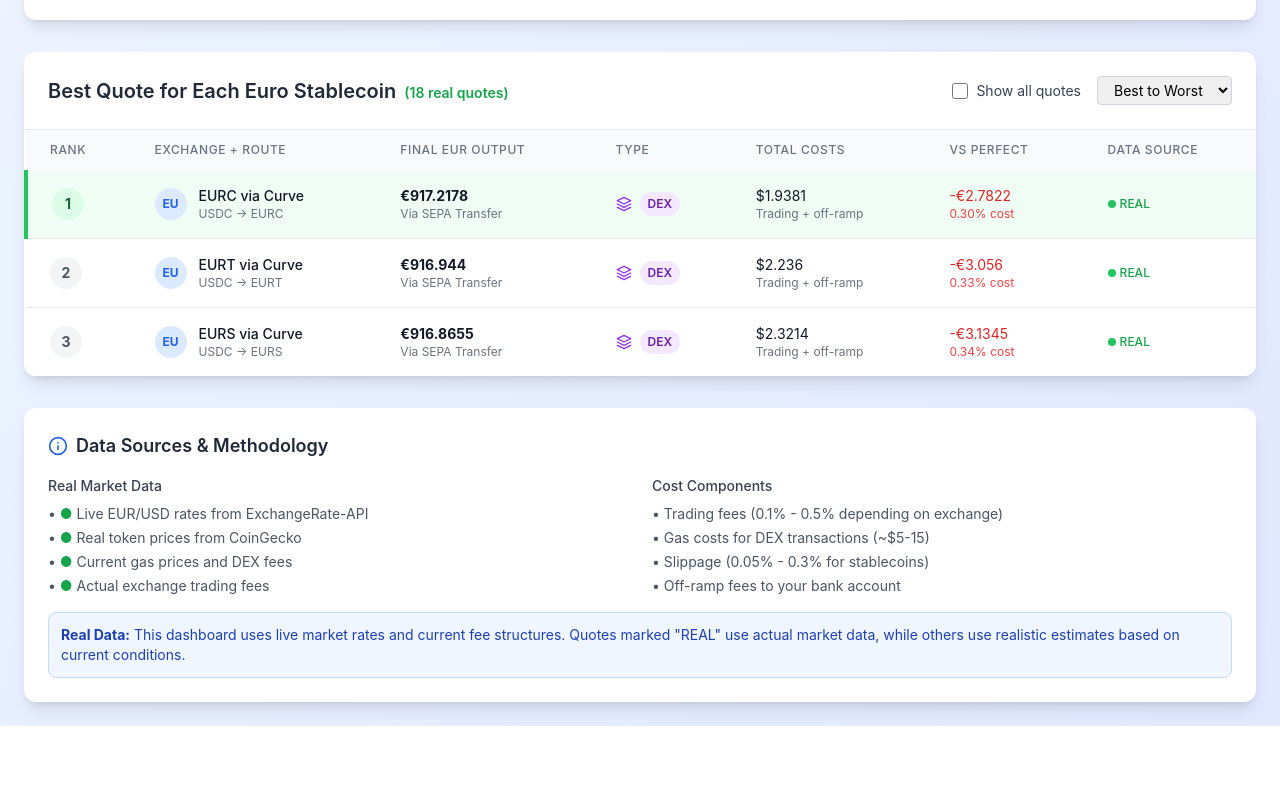
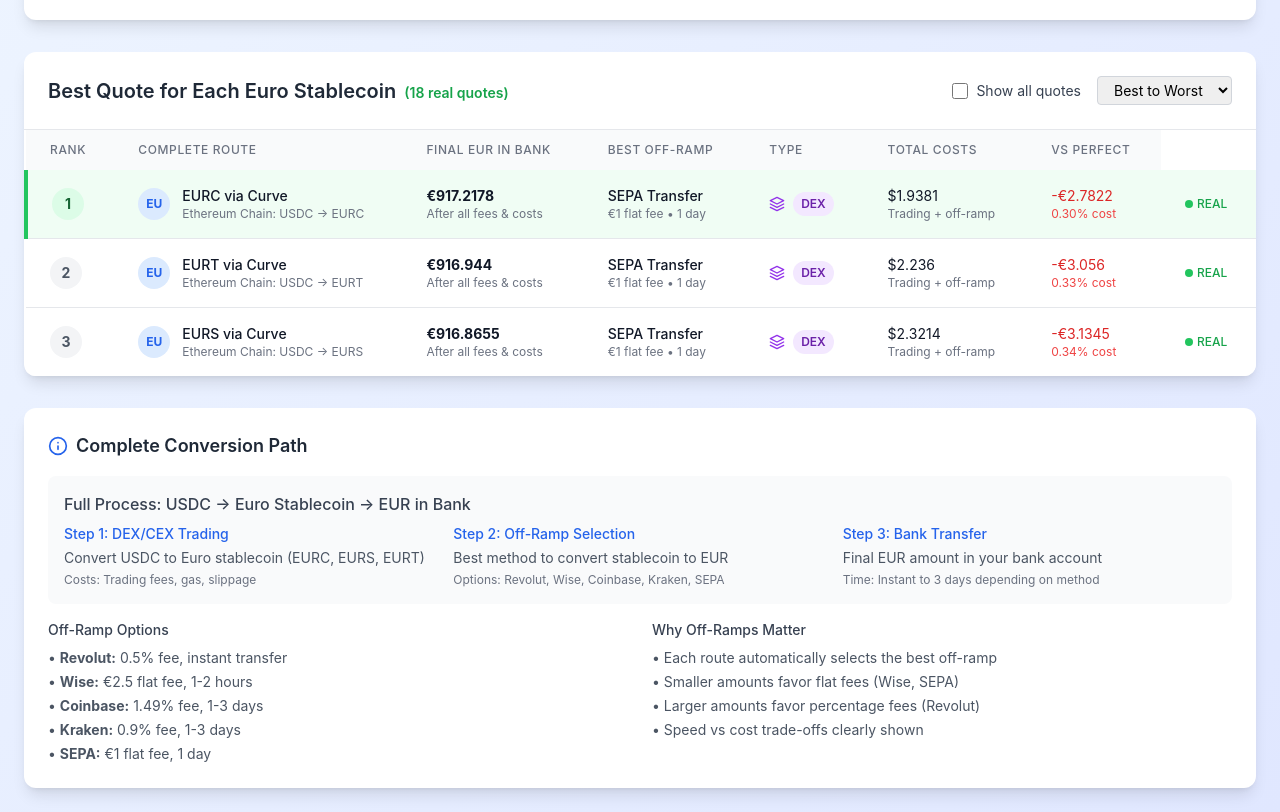
Before and after one commit to Figu3/usdeur-onchain-conversion-paths, a Next.js app: page / in a window 1280 px wide. Shown: the part 400-1212 px from the top of the page. Before the commit the page ends 1126 px from the top, so only its background shows below. Built offline with nearby package versions, Linux system fonts and the light colour scheme; no server answers.

Commit message:
Update index.js

```diff
--- a/pages/index.js
+++ b/pages/index.js
@@ -525,12 +525,12 @@ const Dashboard = () => {
                 <thead className="bg-gray-50">
                   <tr>
                     <th className="px-6 py-3 text-left text-xs font-medium text-gray-500 uppercase tracking-wider">Rank</th>
-                    <th className="px-6 py-3 text-left text-xs font-medium text-gray-500 uppercase tracking-wider">Exchange + Route</th>
-                    <th className="px-6 py-3 text-left text-xs font-medium text-gray-500 uppercase tracking-wider">Final EUR Output</th>
+                    <th className="px-6 py-3 text-left text-xs font-medium text-gray-500 uppercase tracking-wider">Complete Route</th>
+                    <th className="px-6 py-3 text-left text-xs font-medium text-gray-500 uppercase tracking-wider">Final EUR in Bank</th>
+                    <th className="px-6 py-3 text-left text-xs font-medium text-gray-500 uppercase tracking-wider">Best Off-Ramp</th>
                     <th className="px-6 py-3 text-left text-xs font-medium text-gray-500 uppercase tracking-wider">Type</th>
                     <th className="px-6 py-3 text-left text-xs font-medium text-gray-500 uppercase tracking-wider">Total Costs</th>
                     <th className="px-6 py-3 text-left text-xs font-medium text-gray-500 uppercase tracking-wider">vs Perfect</th>
-                    <th className="px-6 py-3 text-left text-xs font-medium text-gray-500 uppercase tracking-wider">Data Source</th>
                   </tr>
                 </thead>
                 <tbody className="bg-white divide-y divide-gray-200">
@@ -559,7 +559,7 @@ const Dashboard = () => {
                                 {quote.stablecoin} via {quote.name}
                               </div>
                               <div className="text-xs text-gray-500">
-                                {Array.isArray(quote.route) ? quote.route.join(' → ') : quote.route}
+                                {quote.type === 'DEX' ? 'Ethereum Chain: ' : 'CEX: '}{Array.isArray(quote.route) ? quote.route.join(' → ') : quote.route}
                               </div>
                             </div>
                           </div>
@@ -568,7 +568,17 @@ const Dashboard = () => {
                           <div className="text-sm font-bold text-gray-900">
                             {formatCurrency(bestOfframp?.finalAmount || 0, 'EUR')}
                           </div>
-                          <div className="text-xs text-gray-500">Via {bestOfframp?.name}</div>
+                          <div className="text-xs text-gray-500">
+                            After all fees & costs
+                          </div>
+                        </td>
+                        <td className="px-6 py-4 whitespace-nowrap">
+                          <div className="text-sm font-medium text-gray-900">
+                            {bestOfframp?.name}
+                          </div>
+                          <div className="text-xs text-gray-500">
+                            {bestOfframp?.type === 'percentage' ? `${bestOfframp?.fee}% fee` : `€${bestOfframp?.fee} flat fee`} • {bestOfframp?.time}
+                          </div>
                         </td>
                         <td className="px-6 py-4 whitespace-nowrap">
                           <div className="flex items-center gap-2">
@@ -623,34 +633,51 @@ const Dashboard = () => {
           <div className="mt-8 bg-white rounded-xl shadow-lg p-6">
             <div className="flex items-center gap-2 mb-4">
               <Info className="w-5 h-5 text-blue-600" />
-            <h3 className="text-lg font-semibold text-gray-800">Data Sources & Methodology</h3>
+              <h3 className="text-lg font-semibold text-gray-800">Complete Conversion Path</h3>
             </div>
+            <div className="space-y-4">
+              <div className="bg-gray-50 p-4 rounded-lg">
+                <h4 className="font-medium text-gray-700 mb-2">Full Process: USDC → Euro Stablecoin → EUR in Bank</h4>
+                <div className="grid grid-cols-1 md:grid-cols-3 gap-4 text-sm">
+                  <div>
+                    <h5 className="font-medium text-blue-600 mb-1">Step 1: DEX/CEX Trading</h5>
+                    <p className="text-gray-600">Convert USDC to Euro stablecoin (EURC, EURS, EURT)</p>
+                    <p className="text-xs text-gray-500 mt-1">Costs: Trading fees, gas, slippage</p>
+                  </div>
+                  <div>
+                    <h5 className="font-medium text-blue-600 mb-1">Step 2: Off-Ramp Selection</h5>
+                    <p className="text-gray-600">Best method to convert stablecoin to EUR</p>
+                    <p className="text-xs text-gray-500 mt-1">Options: Revolut, Wise, Coinbase, Kraken, SEPA</p>
+                  </div>
+                  <div>
+                    <h5 className="font-medium text-blue-600 mb-1">Step 3: Bank Transfer</h5>
+                    <p className="text-gray-600">Final EUR amount in your bank account</p>
+                    <p className="text-xs text-gray-500 mt-1">Time: Instant to 3 days depending on method</p>
+                  </div>
+                </div>
+              </div>
+
               <div className="grid grid-cols-1 md:grid-cols-2 gap-6 text-sm">
                 <div>
-              <h4 className="font-medium text-gray-700 mb-2">Real Market Data</h4>
+                  <h4 className="font-medium text-gray-700 mb-2">Off-Ramp Options</h4>
                   <ul className="space-y-1 text-gray-600">
-                <li>• <span className="text-green-600">●</span> Live EUR/USD rates from ExchangeRate-API</li>
-                <li>• <span className="text-green-600">●</span> Real token prices from CoinGecko</li>
-                <li>• <span className="text-green-600">●</span> Current gas prices and DEX fees</li>
-                <li>• <span className="text-green-600">●</span> Actual exchange trading fees</li>
+                    <li>• <strong>Revolut:</strong> 0.5% fee, instant transfer</li>
+                    <li>• <strong>Wise:</strong> €2.5 flat fee, 1-2 hours</li>
+                    <li>• <strong>Coinbase:</strong> 1.49% fee, 1-3 days</li>
+                    <li>• <strong>Kraken:</strong> 0.9% fee, 1-3 days</li>
+                    <li>• <strong>SEPA:</strong> €1 flat fee, 1 day</li>
                   </ul>
                 </div>
                 <div>
-              <h4 className="font-medium text-gray-700 mb-2">Cost Components</h4>
+                  <h4 className="font-medium text-gray-700 mb-2">Why Off-Ramps Matter</h4>
                   <ul className="space-y-1 text-gray-600">
-                <li>• Trading fees (0.1% - 0.5% depending on exchange)</li>
-                <li>• Gas costs for DEX transactions (~$5-15)</li>
-                <li>• Slippage (0.05% - 0.3% for stablecoins)</li>
-                <li>• Off-ramp fees to your bank account</li>
+                    <li>• Each route automatically selects the best off-ramp</li>
+                    <li>• Smaller amounts favor flat fees (Wise, SEPA)</li>
+                    <li>• Larger amounts favor percentage fees (Revolut)</li>
+                    <li>• Speed vs cost trade-offs clearly shown</li>
                   </ul>
                 </div>
               </div>
-
-          <div className="mt-4 p-3 bg-blue-50 border border-blue-200 rounded-lg">
-            <p className="text-sm text-blue-800">
-              <strong>Real Data:</strong> This dashboard uses live market rates and current fee structures.
-              Quotes marked "REAL" use actual market data, while others use realistic estimates based on current conditions.
-            </p>
             </div>
           </div>
       </div>
```
Lines whose indentation alone changed are shown as unchanged.
